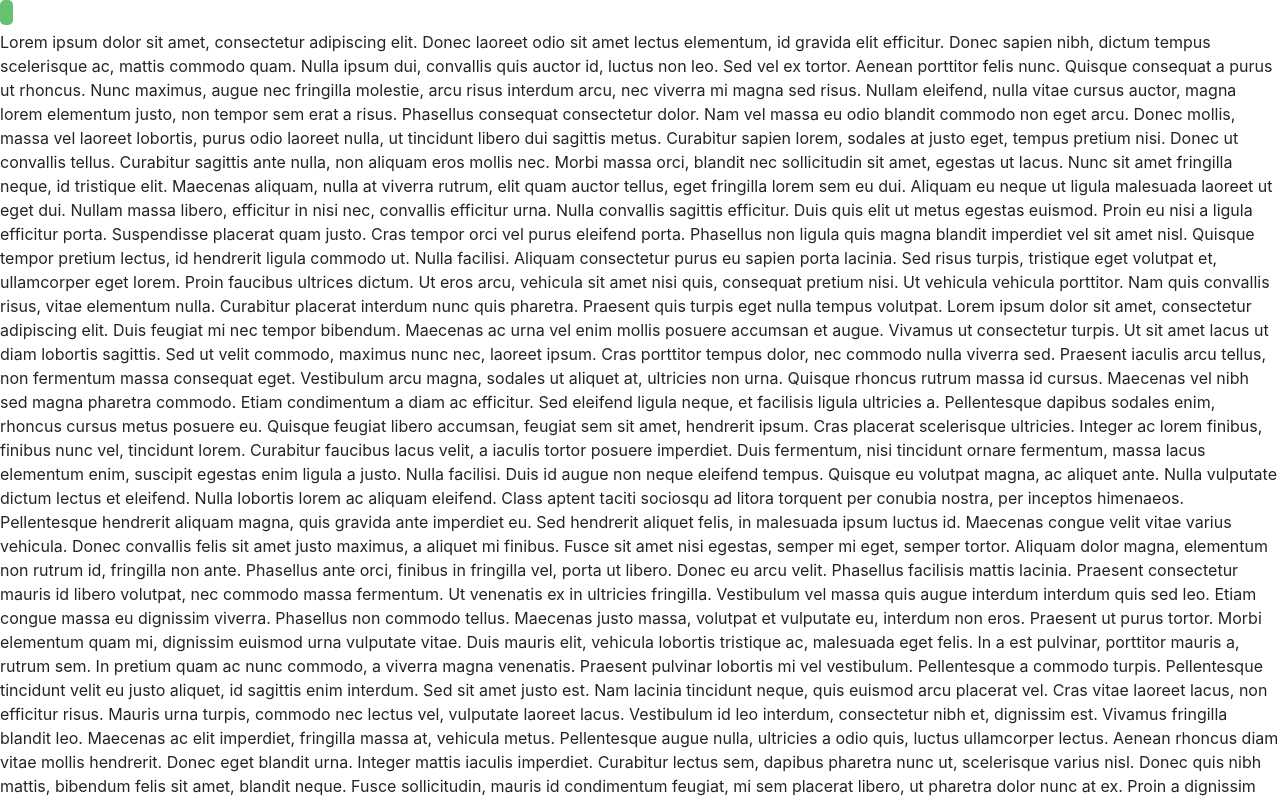
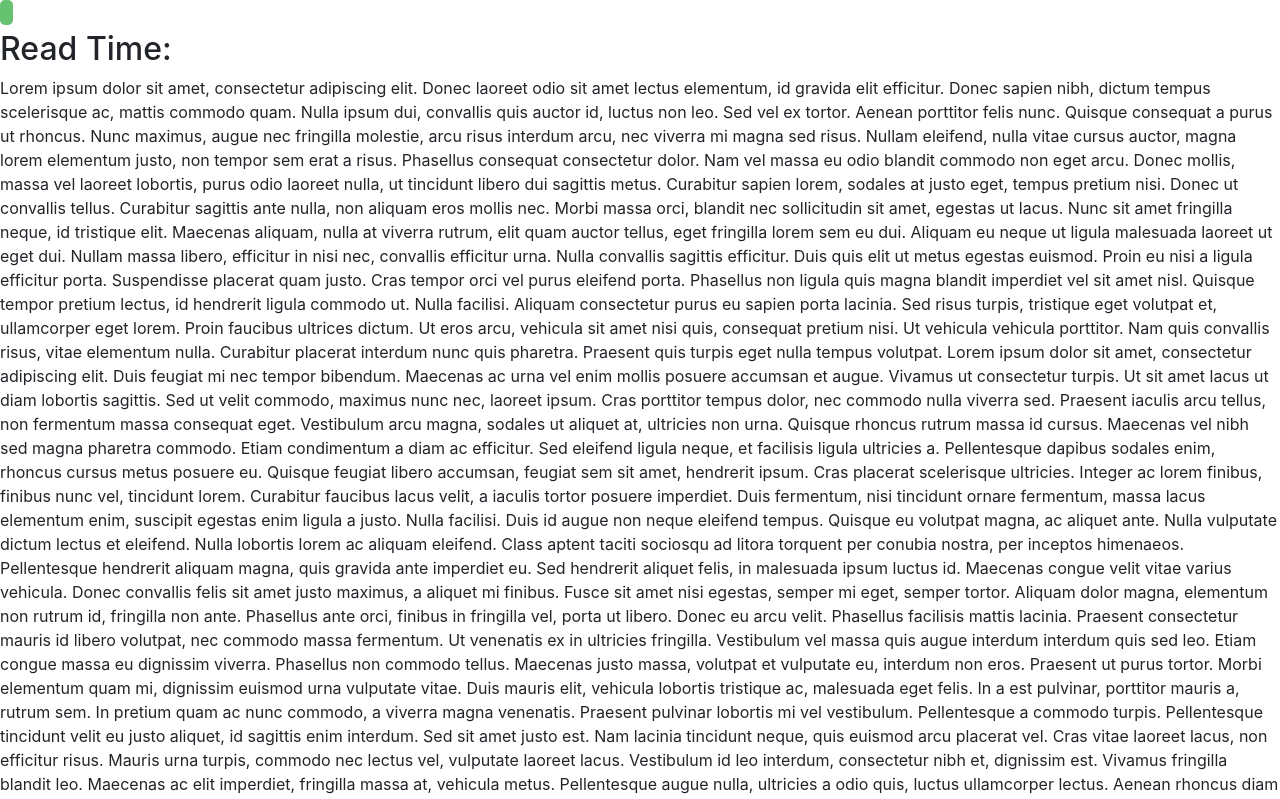
Before and after one commit to Cdrew92/javascript-practice, a plain HTML site: page scroll-progress-bar/index.html in a window 1280 px wide. Shown: the top 799 px of the page. Drawn offline with nearby package versions, Linux system fonts and the light colour scheme.

Commit message:
added readtime

```diff
--- a/scroll-progress-bar/index.html
+++ b/scroll-progress-bar/index.html
@@ -16,6 +16,9 @@
 <div id="scrollBar">
 </div>
 <div class="content">
+  <div>
+    <h2 id="readTime">Read Time: </h1>
+  </div>
   <p>
     Lorem ipsum dolor sit amet, consectetur adipiscing elit. Donec laoreet odio sit amet lectus elementum, id gravida elit efficitur. Donec sapien nibh, dictum tempus scelerisque ac, mattis commodo quam. Nulla ipsum dui, convallis quis auctor id, luctus non leo. Sed vel ex tortor. Aenean porttitor felis nunc. Quisque consequat a purus ut rhoncus. Nunc maximus, augue nec fringilla molestie, arcu risus interdum arcu, nec viverra mi magna sed risus. Nullam eleifend, nulla vitae cursus auctor, magna lorem elementum justo, non tempor sem erat a risus. Phasellus consequat consectetur dolor. Nam vel massa eu odio blandit commodo non eget arcu. Donec mollis, massa vel laoreet lobortis, purus odio laoreet nulla, ut tincidunt libero dui sagittis metus.
 
```
